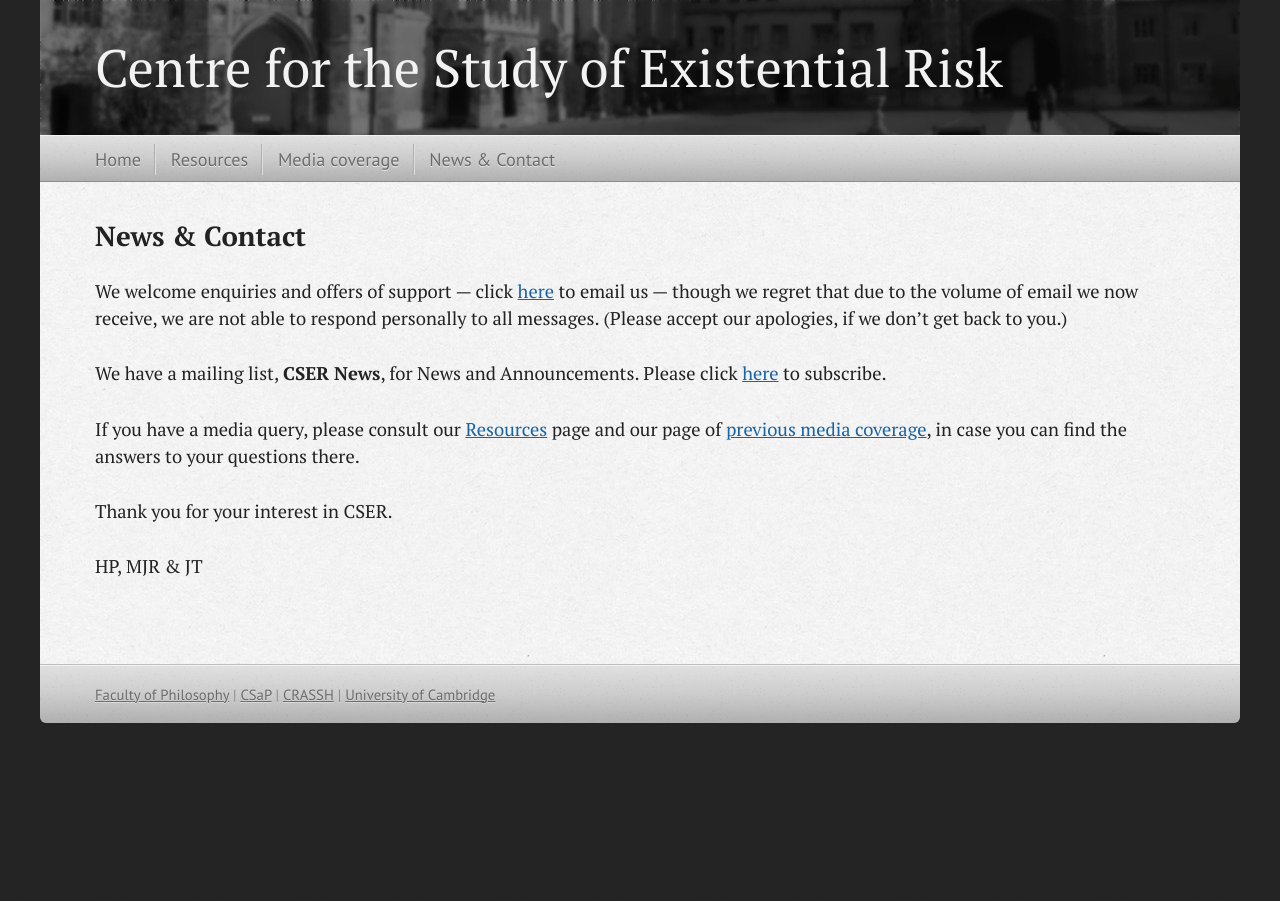
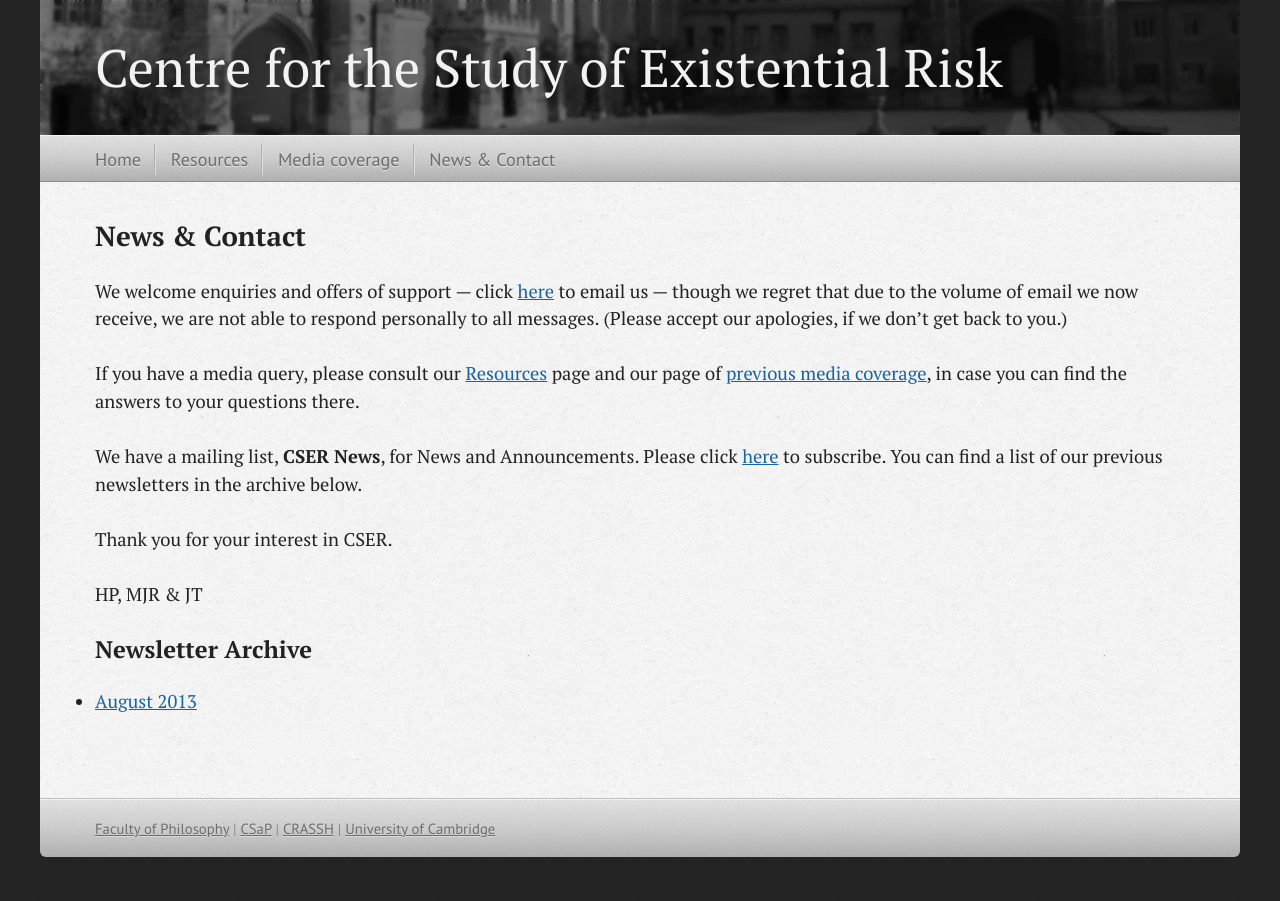
Before and after one commit to cseruk/cseruk.github.io, a Jekyll site: the page built from contact.md, in a window 1280 px wide. Built offline with Jekyll 4.4.1, drawn with Linux system fonts in a browser that asks for light colours; nearby versions of some CDN libraries; Markdown is read by kramdown in place of the engine named in the settings.

Commit message:
Added a section for archiving our newsletters

```diff
--- a/contact.md
+++ b/contact.md
@@ -7,10 +7,14 @@ sidebar: false
 
 We welcome enquiries and offers of support — click [here](mailto:contact@cser.org) to email us — though we regret that due to the volume of email we now receive, we are not able to respond personally to all messages. (Please accept our apologies, if we don't get back to you.)
 
-We have a mailing list, **CSER News**, for News and Announcements. Please click [here](http://eepurl.com/Cs_HD) to subscribe.
+If you have a media query, please consult our [Resources](resources.html) page and our page of [previous media coverage](media.html), in case you can find the answers to your questions there.
 
-If you have a media query, please consult our [Resources](resources.html) page and our page of [previous media coverage](media.html), in case you can find the answers to your questions there.
+We have a mailing list, **CSER News**, for News and Announcements. Please click [here](http://eepurl.com/Cs_HD) to subscribe. You can find a list of our previous newsletters in the archive below.
 
 Thank you for your interest in CSER.
 
 HP, MJR & JT
+
+### Newsletter Archive
+
+* [August 2013](http://us7.campaign-archive2.com/?u=4ea4100d3725552d8efc5a0ef&id=74391c1d82)
```
